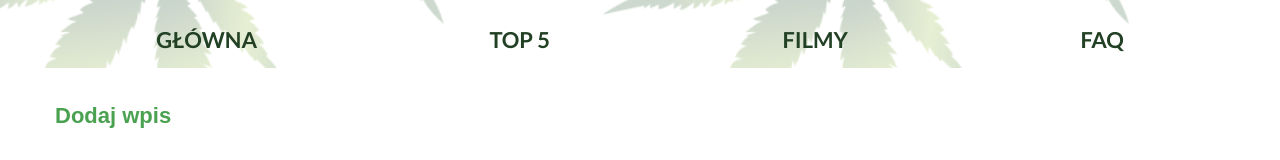
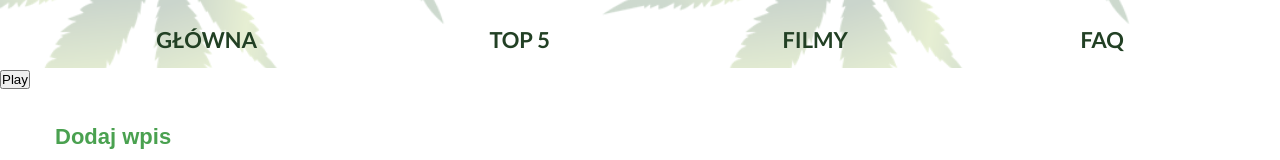
Before and after one commit to MagicianPL/Stonersi, a React (Create React App) app: page / in a window 1280 px wide. Shown: the part 202-362 px from the top of the page. Built offline with nearby package versions, Linux system fonts and the light colour scheme; no server answers.

Commit message:
playing music on button click

```diff
--- a/src/App.tsx
+++ b/src/App.tsx
@@ -15,6 +15,7 @@ import RegisterForm from './views/RegisterForm/RegisterForm';
 import LoginForm from './views/LoginForm/LoginForm';
 import PostPage from './views/PostPage/PostPage';
 import ScrollToTop from './components/ScrollToTop';
+import BackgroundMusic from './components/BackGroundMusic/BackgroundMusic';
 
 
 
@@ -33,6 +34,7 @@ function App() {
     <ScrollToTop />
     <TopBar />
     <Header />
+    <BackgroundMusic />
     <StyledMain>
       <Routes>
         <Route path="/" element={
--- a/src/components/BackGroundMusic/BackgroundMusic.tsx
+++ b/src/components/BackGroundMusic/BackgroundMusic.tsx
@@ -1,10 +1,34 @@
-import React from 'react';
+import React, { useRef } from 'react';
+import YouTube from 'react-youtube';
 
 const BackgroundMusic = () => {
+
+    //It will be player itself with a lot of function
+    const player = useRef<any>(null);
+
+    //When player is loaded on page it is setting with ref
+    //Also it sets video to start (from 0 seconds)
+    const onReady = (e: any) => {
+        player.current = e.target;
+        player.current.seekTo(0);
+    };
+
+    const handleClick = () => {
+        console.log(player.current.playVideo);
+        player.current.playVideo();
+    }
+
     return(
-        <div>
-
+        <>
+        <div style={{width: 300, height: 250, visibility: 'hidden', position: 'absolute', top: 10, left: 20}}>
+            <YouTube videoId="qhC4aw1FFh8" opts={{playerVars: {
+            autoplay: 1,
+            loop: 1,
+            },
+            }} containerStyle={{width: 0, height: 0}} onReady={onReady} />
         </div>
+       { player && <button onClick={handleClick}>Play</button> }
+        </>
     )
 };
 
```
